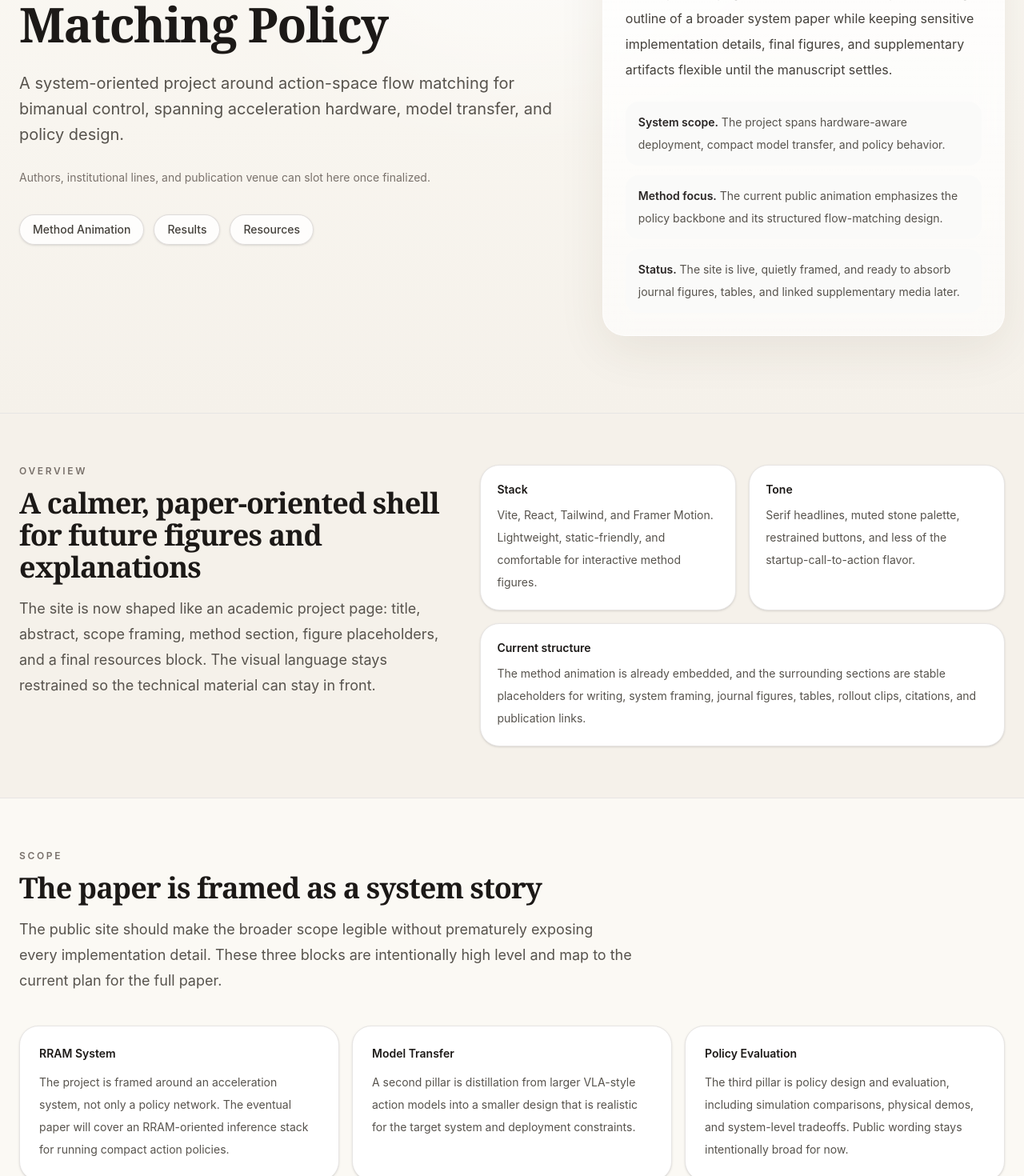
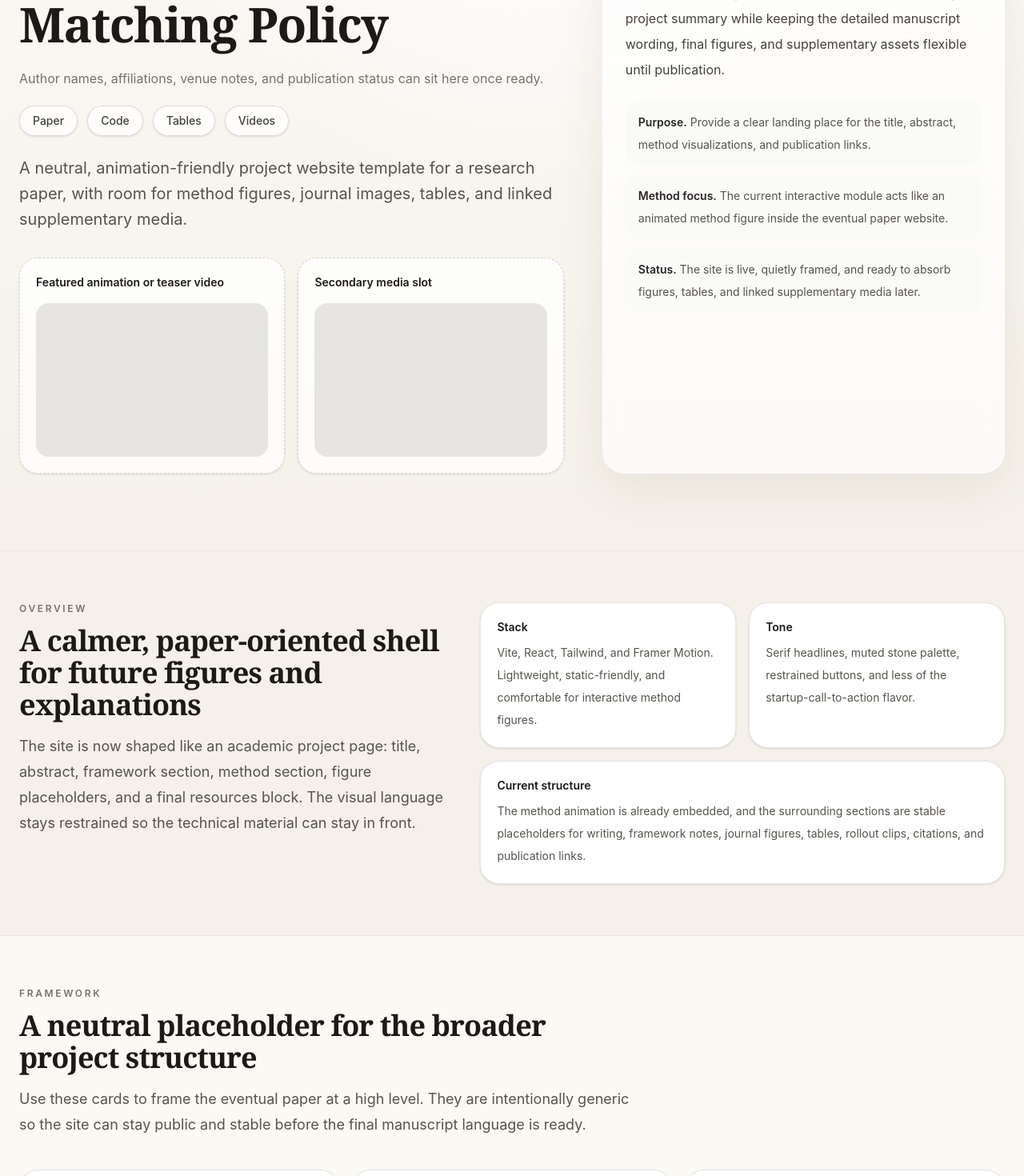
Before and after one commit to Liyux3/fm-mixer-paper-site, a React (Vite) app: page / in a window 1280 px wide. Shown: the part 280-1750 px from the top of the page at 80% size. Built offline with nearby package versions, Linux system fonts and the light colour scheme.

Commit message:
Neutralize site template

```diff
--- a/src/App.jsx
+++ b/src/App.jsx
@@ -3,7 +3,7 @@ import CombinedVizReadable from './CombinedVizReadable.jsx'
 
 const navItems = [
   { label: 'Abstract', href: '#overview' },
-  { label: 'Scope', href: '#scope' },
+  { label: 'Framework', href: '#scope' },
   { label: 'Method', href: '#method' },
   { label: 'Results', href: '#results' },
   { label: 'Media', href: '#media' },
@@ -12,31 +12,31 @@ const navItems = [
 
 const scopePillars = [
   {
-    title: 'RRAM System',
-    text: 'The project is framed around an acceleration system, not only a policy network. The eventual paper will cover an RRAM-oriented inference stack for running compact action policies.',
+    title: 'System Layer',
+    text: 'Use this block to describe the broader system context for the project at a high level, without forcing the website to commit to final manuscript wording too early.',
   },
   {
-    title: 'Model Transfer',
-    text: 'A second pillar is distillation from larger VLA-style action models into a smaller design that is realistic for the target system and deployment constraints.',
+    title: 'Model Pipeline',
+    text: 'This slot can hold the model-side story, such as training flow, transfer steps, compression choices, or other framing that sits around the final policy architecture.',
   },
   {
-    title: 'Policy Evaluation',
-    text: 'The third pillar is policy design and evaluation, including simulation comparisons, physical demos, and system-level tradeoffs. Public wording stays intentionally broad for now.',
+    title: 'Evaluation Track',
+    text: 'Keep this section for simulation, hardware, qualitative demos, or any other experimental thread that eventually belongs in the paper narrative.',
   },
 ]
 
 const resultPlaceholders = [
   {
-    title: 'System-Level Comparison',
-    text: 'Reserve this for the headline comparison that ties the policy to the broader system story, including efficiency, latency, or deployment-side gains where appropriate.',
+    title: 'Main Comparison',
+    text: 'Reserve this block for the headline quantitative comparison that anchors the main empirical story of the paper.',
   },
   {
-    title: 'Model and Distillation Studies',
-    text: 'Use this block for design ablations, teacher-student comparisons, and compact-policy variants without oversharing unfinished internals too early.',
+    title: 'Ablation Studies',
+    text: 'Use this block for design ablations, architecture variants, or other controlled studies that clarify where the gains are coming from.',
   },
   {
-    title: 'Simulation and Physical Trials',
-    text: 'Place simulation comparisons, real-robot summaries, failure modes, and final task precision notes here.',
+    title: 'Evaluation Summary',
+    text: 'Place summaries of experimental settings, representative outcomes, failure modes, or cross-setting comparisons here.',
   },
 ]
 
@@ -113,28 +113,44 @@ export default function App() {
               <motion.p
                 initial={{ opacity: 0, y: 20 }}
                 animate={{ opacity: 1, y: 0 }}
-                transition={{ delay: 0.16, duration: 0.45 }}
-                className="mt-5 max-w-3xl text-lg leading-8 text-stone-600 md:text-xl"
+                transition={{ delay: 0.13, duration: 0.45 }}
+                className="mt-4 max-w-3xl text-sm leading-7 text-stone-500 md:text-base"
               >
-                A system-oriented project around action-space flow matching for bimanual control, spanning acceleration hardware, model transfer, and policy design.
+                Author names, affiliations, venue notes, and publication status can sit here once ready.
               </motion.p>
               <motion.div
                 initial={{ opacity: 0, y: 20 }}
                 animate={{ opacity: 1, y: 0 }}
+                transition={{ delay: 0.16, duration: 0.45 }}
+                className="mt-5 flex flex-wrap gap-3"
+              >
+                <LinkChip href="#resources">Paper</LinkChip>
+                <LinkChip href="#resources">Code</LinkChip>
+                <LinkChip href="#resources">Tables</LinkChip>
+                <LinkChip href="#resources">Videos</LinkChip>
+              </motion.div>
+              <motion.div
+                initial={{ opacity: 0, y: 20 }}
+                animate={{ opacity: 1, y: 0 }}
                 transition={{ delay: 0.22, duration: 0.45 }}
-                className="mt-6 text-sm leading-7 text-stone-500"
+                className="mt-6 max-w-3xl text-lg leading-8 text-stone-600 md:text-xl"
               >
-                Authors, institutional lines, and publication venue can slot here once finalized.
+                A neutral, animation-friendly project website template for a research paper, with room for method figures, journal images, tables, and linked supplementary media.
               </motion.div>
               <motion.div
                 initial={{ opacity: 0, y: 20 }}
                 animate={{ opacity: 1, y: 0 }}
                 transition={{ delay: 0.3, duration: 0.45 }}
-                className="mt-8 flex flex-wrap gap-3"
+                className="mt-8 grid gap-4 md:grid-cols-2"
               >
-                <LinkChip href="#method">Method Animation</LinkChip>
-                <LinkChip href="#results">Results</LinkChip>
-                <LinkChip href="#resources">Resources</LinkChip>
+                <div className="rounded-[24px] border border-dashed border-stone-300 bg-white/76 p-5 shadow-sm backdrop-blur-sm">
+                  <div className="text-sm font-semibold text-stone-900">Featured animation or teaser video</div>
+                  <div className="mt-4 h-48 rounded-2xl bg-stone-200" />
+                </div>
+                <div className="rounded-[24px] border border-dashed border-stone-300 bg-white/76 p-5 shadow-sm backdrop-blur-sm">
+                  <div className="text-sm font-semibold text-stone-900">Secondary media slot</div>
+                  <div className="mt-4 h-48 rounded-2xl bg-stone-200" />
+                </div>
               </motion.div>
             </div>
 
@@ -146,17 +162,17 @@ export default function App() {
             >
               <div className="text-xs font-semibold uppercase tracking-[0.22em] text-stone-500">Abstract</div>
               <p className="mt-4 text-base leading-8 text-stone-700">
-                This website is structured as a paper companion rather than a product page. It is meant to hold the public-facing outline of a broader system paper while keeping sensitive implementation details, final figures, and supplementary artifacts flexible until the manuscript settles.
+                This website is structured as a paper companion rather than a product page. It is meant to hold a public-facing project summary while keeping the detailed manuscript wording, final figures, and supplementary assets flexible until publication.
               </p>
               <div className="mt-6 grid gap-3">
                 <div className="rounded-2xl bg-stone-50 px-4 py-3 text-sm leading-7 text-stone-600">
-                  <span className="font-semibold text-stone-800">System scope.</span> The project spans hardware-aware deployment, compact model transfer, and policy behavior.
+                  <span className="font-semibold text-stone-800">Purpose.</span> Provide a clear landing place for the title, abstract, method visualizations, and publication links.
                 </div>
                 <div className="rounded-2xl bg-stone-50 px-4 py-3 text-sm leading-7 text-stone-600">
-                  <span className="font-semibold text-stone-800">Method focus.</span> The current public animation emphasizes the policy backbone and its structured flow-matching design.
+                  <span className="font-semibold text-stone-800">Method focus.</span> The current interactive module acts like an animated method figure inside the eventual paper website.
                 </div>
                 <div className="rounded-2xl bg-stone-50 px-4 py-3 text-sm leading-7 text-stone-600">
-                  <span className="font-semibold text-stone-800">Status.</span> The site is live, quietly framed, and ready to absorb journal figures, tables, and linked supplementary media later.
+                  <span className="font-semibold text-stone-800">Status.</span> The site is live, quietly framed, and ready to absorb figures, tables, and linked supplementary media later.
                 </div>
               </div>
             </motion.div>
@@ -168,7 +184,7 @@ export default function App() {
             <SectionHeader
               eyebrow="Overview"
               title="A calmer, paper-oriented shell for future figures and explanations"
-              body="The site is now shaped like an academic project page: title, abstract, scope framing, method section, figure placeholders, and a final resources block. The visual language stays restrained so the technical material can stay in front."
+              body="The site is now shaped like an academic project page: title, abstract, framework section, method section, figure placeholders, and a final resources block. The visual language stays restrained so the technical material can stay in front."
             />
             <div className="grid gap-4 md:grid-cols-2">
               <div className="rounded-[24px] border border-stone-200 bg-white p-5 shadow-sm">
@@ -186,7 +202,7 @@ export default function App() {
               <div className="rounded-[24px] border border-stone-200 bg-white p-5 shadow-sm md:col-span-2">
                 <div className="text-sm font-semibold text-stone-900">Current structure</div>
                 <p className="mt-2 text-sm leading-7 text-stone-600">
-                  The method animation is already embedded, and the surrounding sections are stable placeholders for writing, system framing, journal figures, tables, rollout clips, citations, and publication links.
+                  The method animation is already embedded, and the surrounding sections are stable placeholders for writing, framework notes, journal figures, tables, rollout clips, citations, and publication links.
                 </p>
               </div>
             </div>
@@ -196,9 +212,9 @@ export default function App() {
         <section id="scope" className="border-b border-stone-200 bg-[#fbf9f4]">
           <div className="mx-auto w-full max-w-7xl px-4 py-16 md:px-6">
             <SectionHeader
-              eyebrow="Scope"
-              title="The paper is framed as a system story"
-              body="The public site should make the broader scope legible without prematurely exposing every implementation detail. These three blocks are intentionally high level and map to the current plan for the full paper."
+              eyebrow="Framework"
+              title="A neutral placeholder for the broader project structure"
+              body="Use these cards to frame the eventual paper at a high level. They are intentionally generic so the site can stay public and stable before the final manuscript language is ready."
             />
             <div className="mt-10 grid gap-4 lg:grid-cols-3">
               {scopePillars.map((item) => (
@@ -216,7 +232,7 @@ export default function App() {
             <SectionHeader
               eyebrow="Method"
               title="Interactive architecture walkthrough"
-              body="This module acts like an animated figure for the policy-design portion of the paper. It explains the raw action grid, projection into hidden features, observation and time conditioning, the three-axis mixer blocks, AdaLN-Zero modulation, and the final ODE rollout."
+              body="This module acts like an animated figure for the method section. It explains the raw action grid, projection into hidden features, observation and time conditioning, the three-axis mixer blocks, AdaLN-Zero modulation, and the final ODE rollout."
             />
             <div className="mt-10">
               <CombinedVizReadable />
--- a/src/CombinedVizReadable.jsx
+++ b/src/CombinedVizReadable.jsx
@@ -737,7 +737,7 @@ export default function CombinedVizReadable() {
 
   return (
     <div className="w-full text-slate-900">
-      <div className="mx-auto flex w-full max-w-6xl flex-col overflow-hidden rounded-[28px] border border-slate-200 bg-white shadow-[0_25px_80px_rgba(15,23,42,0.12)]">
+      <div className="mx-auto flex w-full max-w-6xl flex-col overflow-hidden rounded-[28px] border border-slate-200 bg-white shadow-[0_25px_80px_rgba(15,23,42,0.12)] md:min-h-[820px]">
         <div className="flex h-2 w-full bg-slate-100">
           {STEPS.map((item, idx) => (
             <div
@@ -751,7 +751,7 @@ export default function CombinedVizReadable() {
           ))}
         </div>
 
-        <div className="flex flex-1 flex-col md:flex-row">
+        <div className="flex flex-1 flex-col items-stretch md:flex-row">
           <div className="w-full border-b border-slate-200 bg-slate-50 p-8 md:w-[34%] md:border-b-0 md:border-r">
             <div className="inline-flex items-center justify-center rounded-2xl border border-slate-200 bg-white p-3 shadow-sm">
               <Icon className="h-6 w-6" style={{ color: stepMeta.accent }} />
@@ -799,7 +799,7 @@ export default function CombinedVizReadable() {
             </div>
           </div>
 
-          <div className="relative flex min-h-[520px] flex-1 items-center justify-center overflow-hidden bg-white p-6 md:p-8">
+          <div className="relative flex min-h-[560px] flex-1 items-center justify-center overflow-hidden bg-white p-6 md:min-h-[820px] md:p-8">
             <div
               className="pointer-events-none absolute inset-0 opacity-[0.03]"
               style={{ backgroundImage: 'radial-gradient(#000 1px, transparent 1px)', backgroundSize: '24px 24px' }}
@@ -811,7 +811,7 @@ export default function CombinedVizReadable() {
                 animate={{ opacity: 1, x: 0 }}
                 exit={{ opacity: 0, x: -24 }}
                 transition={{ duration: 0.3 }}
-                className="relative flex h-full w-full items-center justify-center"
+                className="relative flex h-full min-h-[520px] w-full items-center justify-center md:min-h-[700px]"
               >
                 {renderVisual()}
               </motion.div>
```
Also changed, not shown: 2 other files (tests, documents, lock files or other folders).
